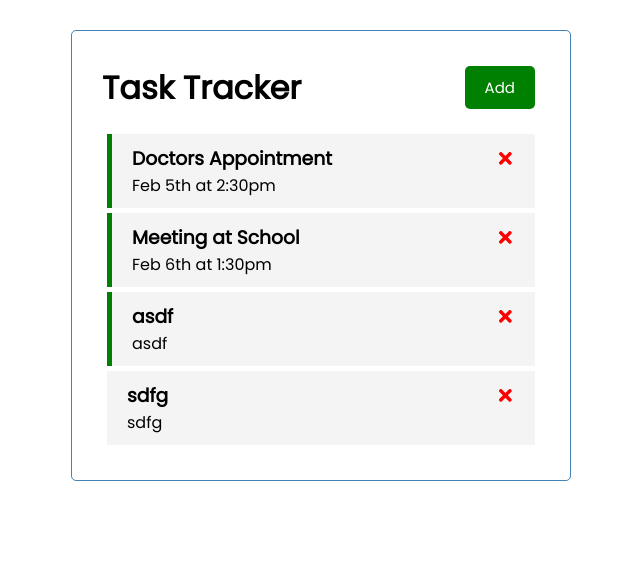
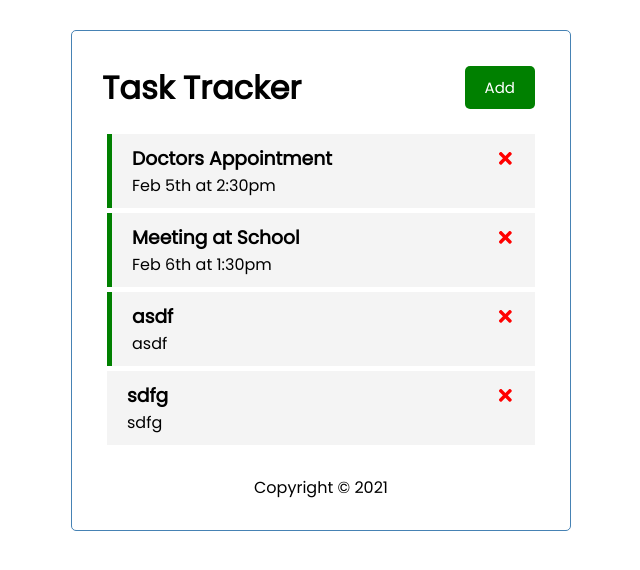
Before and after one commit to UrosCeh/reack_task_tracker, a React (Create React App) app: page / in a window 1280 px wide. Shown: the top 570 px of the page, without its empty margins (319-959 px from the left). Built offline with nearby package versions, Linux system fonts and the light colour scheme; data requests are answered from the project's data file.

Commit message:
Added Footer component

```diff
--- a/src/App.js
+++ b/src/App.js
@@ -1,5 +1,6 @@
 import { useState, useEffect } from 'react'
 import Header from './components/Header'
+import Footer from './components/Footer'
 import Tasks from './components/Tasks'
 import AddTask from './components/AddTask'
 
@@ -92,6 +93,7 @@
       {showAddTask && <AddTask onAdd={addTask}  />}
       { tasks.length > 0 ? <Tasks tasks={tasks} onDelete={deleteTask} onToggle={toggleReminder} /> : 'No Tasks' }
 
+      <Footer />
     </div>
   );
 }
--- /dev/null
+++ b/src/components/Footer.js
@@ -0,0 +1,10 @@
+
+const Footer = () => {
+    return (
+        <footer>
+            <p>Copyright &copy; 2021</p>
+        </footer>
+    )
+}
+
+export default Footer
```
